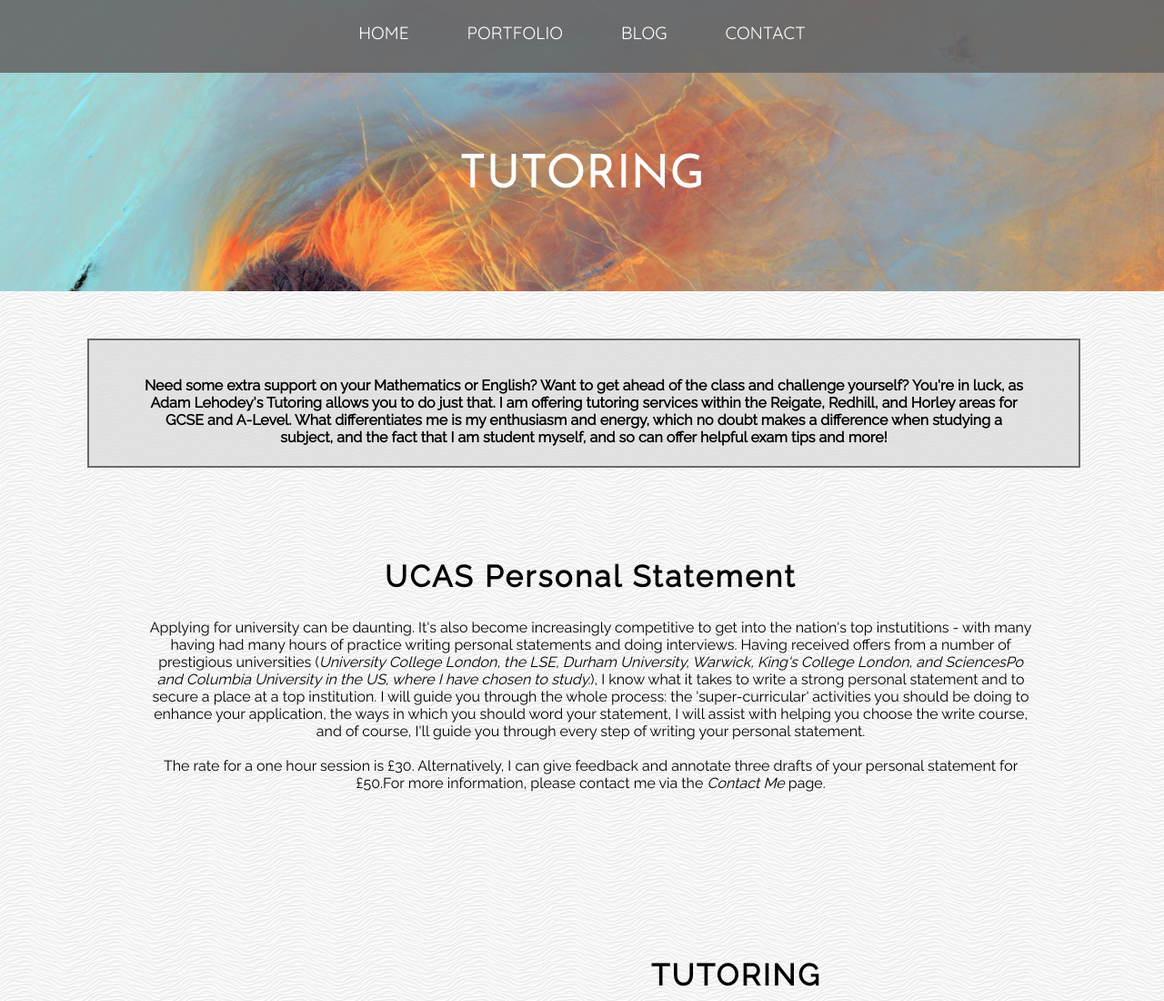
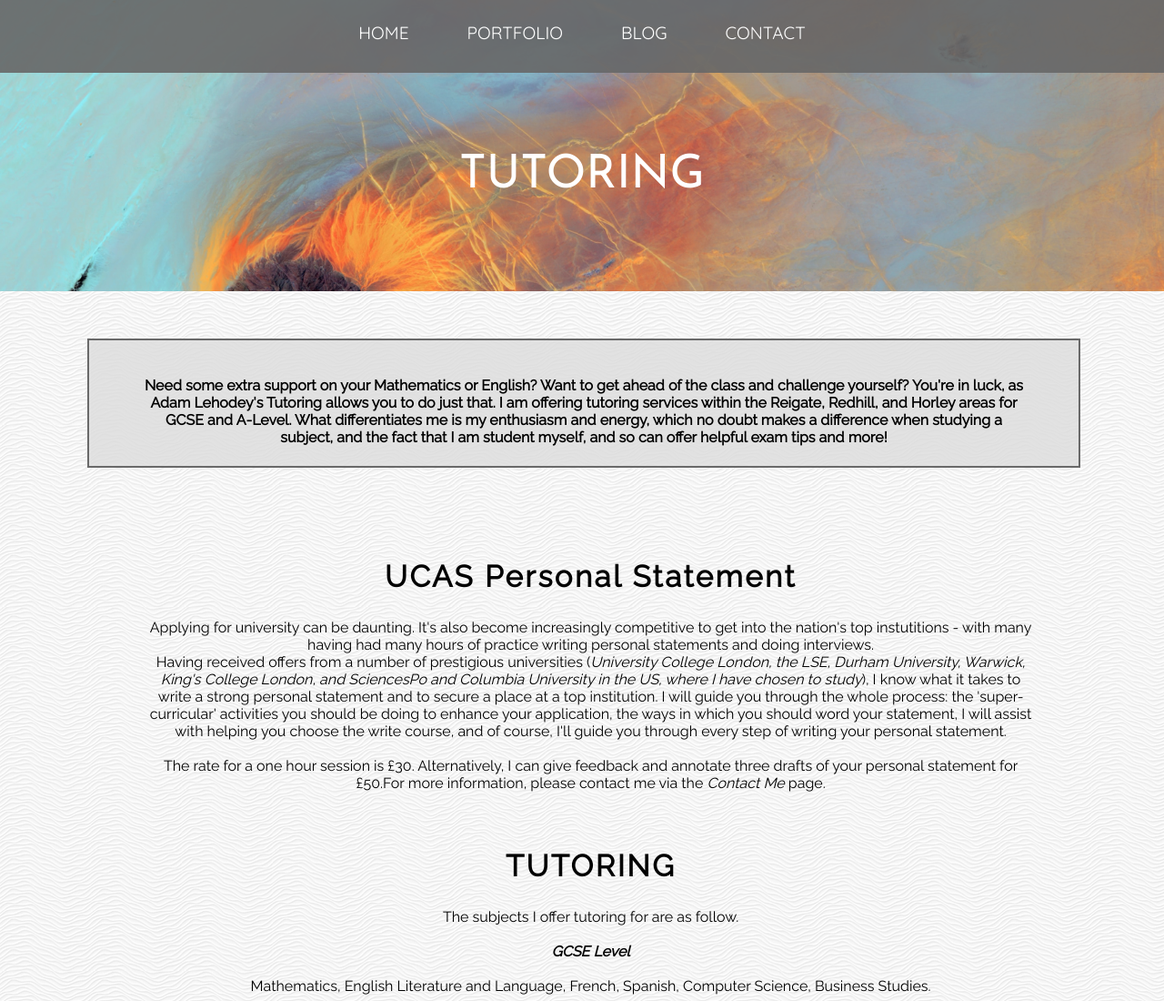
Before and after one commit to AdamLehodey/adamlehodey.github.io, a plain HTML site: page tutoring.html in a window 1280 px wide. Shown: the top 1100 px of the page at 91% size. Drawn offline with Linux system fonts and the light colour scheme; a web font is replaced by a local one.

Commit message:
Update tutoring.html

```diff
--- a/tutoring.html
+++ b/tutoring.html
@@ -18,9 +18,9 @@
 	<img id="arboles" src="Puffins.jpg"><h1 class="Title">TUTORING</h1></div>
 	<div class="Intro"><p class="Buscar">Need some extra support on your Mathematics or English? Want to get ahead of the class and challenge yourself? You're in luck, as Adam Lehodey's Tutoring allows you to do just that. I am offering tutoring services within the Reigate, Redhill, and Horley areas for GCSE and A-Level. What differentiates me is my enthusiasm and energy, which no doubt makes a difference when studying a subject, and the fact that I am student myself, and so can offer helpful exam tips and more!</p></div>
 
-	<div class="Content"><h2 class="ContentTitles">UCAS Personal Statement</h2><p>Applying for university can be daunting. It's also become increasingly competitive to get into the nation's top instutitions - with many having had many hours of practice writing personal statements and doing interviews.
+	<div class="Content"><h2 class="ContentTitles">UCAS Personal Statement</h2><p>Applying for university can be daunting. It's also become increasingly competitive to get into the nation's top instutitions - with many having had many hours of practice writing personal statements and doing interviews.<br>
 
-	Having received offers from a number of prestigious universities (<i>University College London, the LSE, Durham University, Warwick, King's College London, and SciencesPo and Columbia University in the US, where I have chosen to study.</i>), I know what it takes to write a strong personal statement and to secure a place at a top institution. I will guide you through the whole process: the 'super-curricular' activities you should be doing to enhance your application, the ways in which you should word your statement, I will assist with helping you choose the write course, and of course, I'll guide you through every step of writing your personal statement.<br><br>The rate for a one hour session is £30. Alternatively, I can give feedback and annotate three drafts of your personal statement for £50.For more information, please contact me via the <a href="contact"><i>Contact Me</i></a> page.</p><br>
+	Having received offers from a number of prestigious universities (<i>University College London, the LSE, Durham University, Warwick, King's College London, and SciencesPo and Columbia University in the US, where I have chosen to study</i>), I know what it takes to write a strong personal statement and to secure a place at a top institution. I will guide you through the whole process: the 'super-curricular' activities you should be doing to enhance your application, the ways in which you should word your statement, I will assist with helping you choose the write course, and of course, I'll guide you through every step of writing your personal statement.<br><br>The rate for a one hour session is £30. Alternatively, I can give feedback and annotate three drafts of your personal statement for £50.For more information, please contact me via the <a href="contact"><i>Contact Me</i></a> page.</p><br></div>
 
 	<div class="Content"><h2 class="ContentTitles">TUTORING</h2><p>The subjects I offer tutoring for are as follow.<br><br><b><i>GCSE Level</i></b><br><br>Mathematics, English Literature and Language, French, Spanish, Computer Science, Business Studies.<br><br><b><i>A-Level</i></b><br><br>Mathematics, Computer Science, French, Spanish<br><br>The lessons will include problem sheets, time to discuss individual difficulties, questions for the Tutor, further activities, and anything else that will aid learning! I have achieved top GCSE and A-Level grades in all these subjects (10A* at GCSE, A*A*AA at A-Level), and will approach teaching in a fun, interesting, yet structured way to ensure exam success!<br><br>The rate for a one hour session is £30. For more information or to book a session, please contact me via the <a href="contact"><i>Contact Me</i></a> page.</p><br>
 
```
